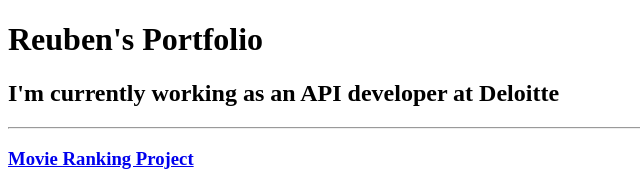
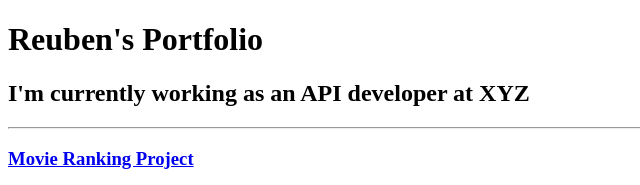
Before and after one commit to mithrandir-gandalf/portfolio, a plain HTML site: page index.html in a window 1280 px wide. Shown: the top 185 px of the page, 0-640 px from the left. Drawn offline with Linux system fonts and the light colour scheme.

Commit message:
Update index.html

```diff
--- a/index.html
+++ b/index.html
@@ -8,7 +8,7 @@
 
 <body>
   <h1>Reuben's Portfolio</h1>
-  <h2>I'm currently working as an API developer at Deloitte</h2>
+  <h2>I'm currently working as an API developer at XYZ</h2>
   <hr />
   <h3><a href="./public/movie-ranking.html">Movie Ranking Project</a></h3>
   <img src="./assets/images/movie-ranking.png" height="200" alt="movie ranking project preview"/>
```
